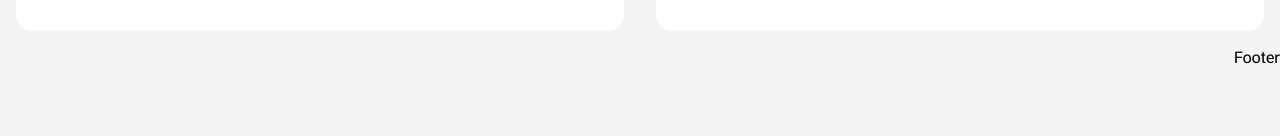
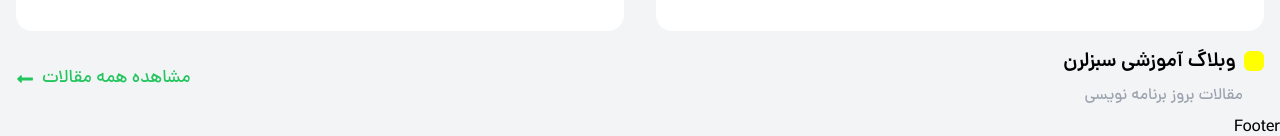
Before and after one commit to matinsekhavat/sabzlearn-clone, a React (Vite) app: page / in a window 1280 px wide. Shown: the part 2591-2727 px from the top of the page. Before the commit the page ends 2662 px from the top, so only its background shows below. Built offline with nearby package versions, Linux system fonts and the light colour scheme.

Commit message:
add sabzlearn weblog  section into homepage.tsx

```diff
--- a/src/pages/HomePage.tsx
+++ b/src/pages/HomePage.tsx
@@ -86,6 +86,18 @@ function HomePage() {
           />
         </div>
       </section>
+
+      {/* Sabzleran Weblog */}
+      <section>
+        <HeadTitle
+          color="yellow"
+          title="وبلاگ آموزشی سبزلرن"
+          subTitle="مقالات بروز برنامه نویسی"
+        >
+          <Link to="/">مشاهده همه مقالات </Link>
+          <FaLongArrowAltLeft className="mt-1" />
+        </HeadTitle>
+      </section>
     </>
   );
 }
```
